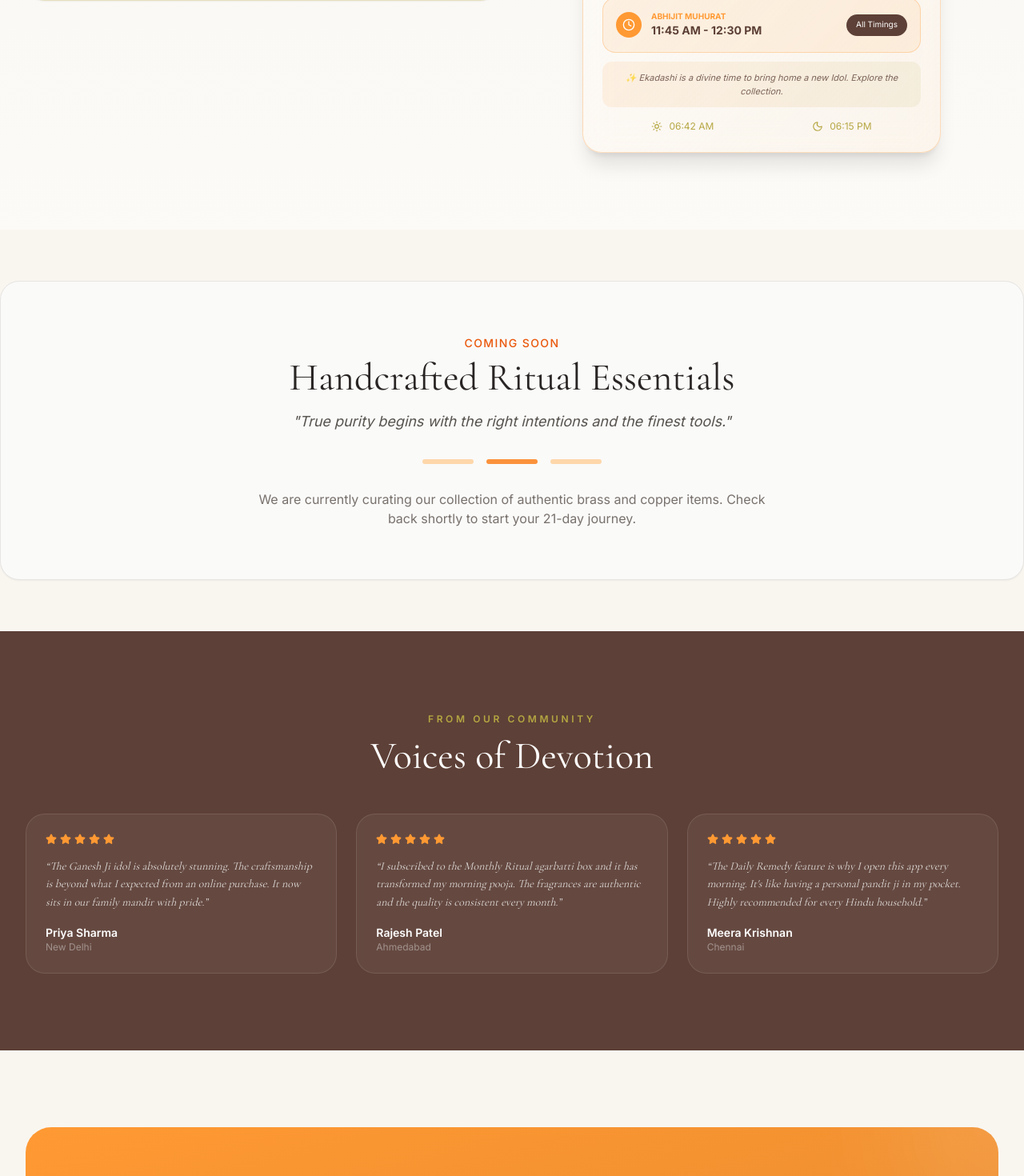
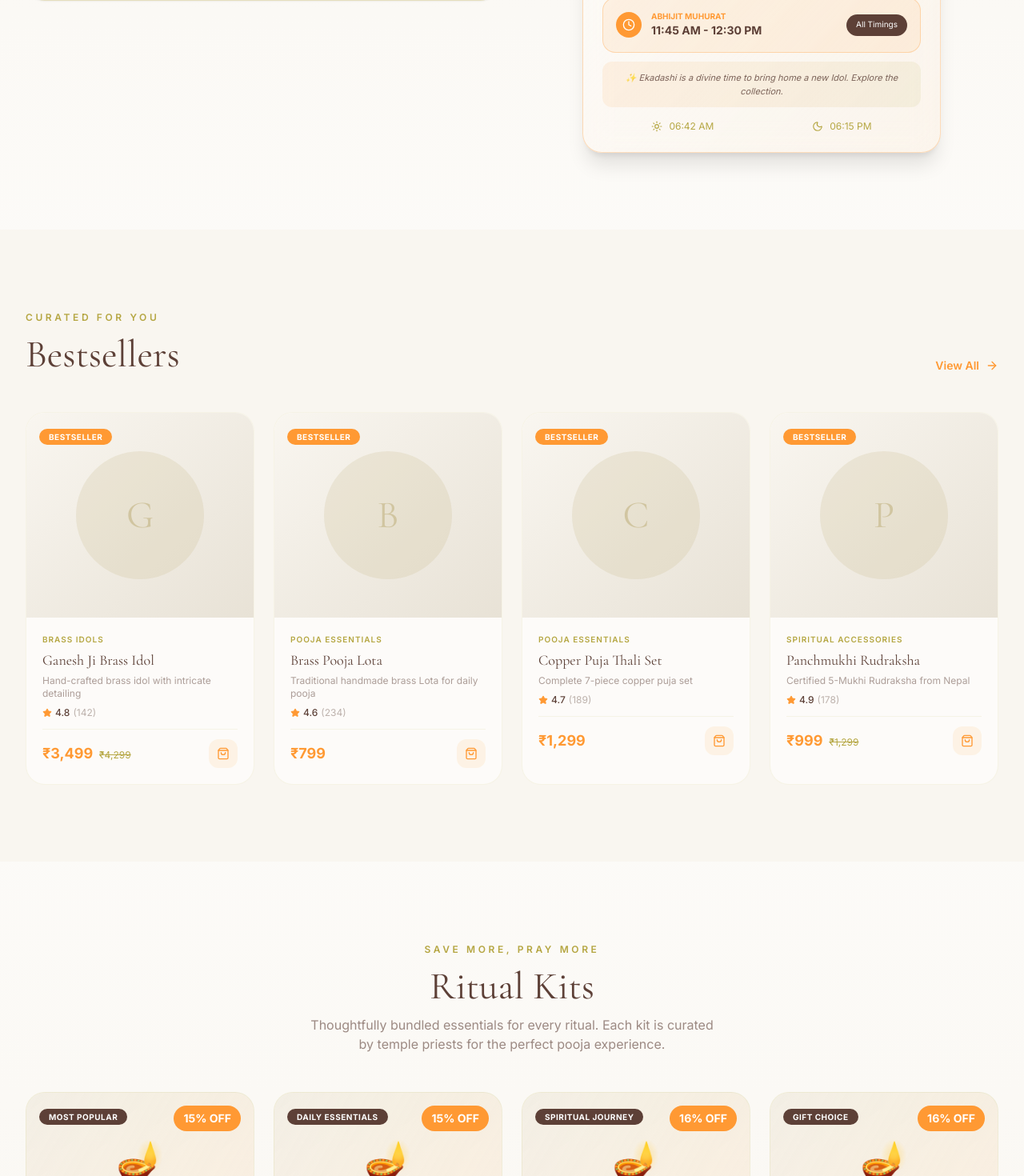
Before and after one commit to kuldeepsharma1996sk-code/e-commerce-satvik, a Next.js app: page / in a window 1280 px wide. Shown: the part 1330-2800 px from the top of the page at 80% size. Built offline with nearby package versions, Linux system fonts and the light colour scheme.

Commit message:
Revert: Reset project state except for Ganesha hero image

```diff
--- a/package.json
+++ b/package.json
@@ -1,5 +1,5 @@
 {
-  "name": "sattvik-home",
+  "name": "e-commerce",
   "version": "0.1.0",
   "private": true,
   "scripts": {
--- a/src/app/layout.tsx
+++ b/src/app/layout.tsx
@@ -8,7 +8,7 @@ import { AuthProvider } from "@/context/AuthContext";
 import "./globals.css";
 
 export const metadata: Metadata = {
-  title: "SATTVIK HOME — Sacred Idols & Pooja Essentials",
+  title: "Antigravity — Sacred Idols & Pooja Essentials",
   description:
     "Authentic hand-crafted brass idols, pooja essentials, premium agarbatti, and daily spiritual guidance. Bridge ancient wisdom with modern living.",
   keywords: [
@@ -23,7 +23,7 @@ export const metadata: Metadata = {
     "Daily Remedy",
   ],
   openGraph: {
-    title: "SATTVIK HOME — Sacred Idols & Pooja Essentials",
+    title: "Antigravity — Sacred Idols & Pooja Essentials",
     description:
       "Authentic hand-crafted brass idols, pooja essentials, and daily spiritual guidance.",
     type: "website",
--- a/src/app/login/page.tsx
+++ b/src/app/login/page.tsx
@@ -69,7 +69,7 @@ export default function LoginPage() {
                                 type="email"
                                 value={email}
                                 onChange={(e) => setEmail(e.target.value)}
-                                placeholder="bhakt@sattvikhomes.com"
+                                placeholder="bhakt@amala.in"
                                 required
                                 className="w-full pl-11 pr-4 py-3.5 bg-white/80 border border-[#B5A642]/20 rounded-xl text-[#5D4037] placeholder:text-[#B5A642]/40 focus:outline-none focus:border-[#FF9933] transition-colors"
                             />
@@ -140,7 +140,7 @@ export default function LoginPage() {
                             Demo Credentials
                         </p>
                         <p className="text-xs text-[#5D4037]/60">
-                            <strong>Email:</strong> bhakt@sattvikhomes.com
+                            <strong>Email:</strong> bhakt@amala.in
                         </p>
                         <p className="text-xs text-[#5D4037]/60">
                             <strong>Password:</strong> Shanti123
@@ -149,7 +149,7 @@ export default function LoginPage() {
                 </form>
 
                 <p className="text-center text-xs text-[#5D4037]/40 mt-6">
-                    New to SATTVIK HOME?{" "}
+                    New to Antigravity?{" "}
                     <Link href="/collection" className="text-[#FF9933] font-semibold hover:underline">
                         Start Shopping
                     </Link>
--- a/src/app/page.tsx
+++ b/src/app/page.tsx
@@ -149,27 +149,92 @@ export default function HomePage() {
         </div>
       </section>
 
-      {/* ======== COMING SOON SECTION ======== */}
-      <section className="bg-stone-50 border border-stone-200 rounded-3xl p-8 md:p-16 my-16 text-center shadow-sm max-w-7xl mx-auto px-4 sm:px-6 lg:px-8">
-        <div className="max-w-2xl mx-auto">
-          <span className="text-orange-600 font-medium tracking-widest uppercase text-sm">
-            Coming Soon
-          </span>
-          <h2 className="text-3xl md:text-5xl font-serif text-stone-800 mt-2 mb-4">
-            Handcrafted Ritual Essentials
-          </h2>
-          <p className="text-stone-600 leading-relaxed italic text-lg">
-            "True purity begins with the right intentions and the finest tools."
-          </p>
-          <div className="mt-8 flex justify-center gap-4">
-            <div className="h-1.5 w-16 bg-orange-200 rounded-full"></div>
-            <div className="h-1.5 w-16 bg-orange-400 rounded-full"></div>
-            <div className="h-1.5 w-16 bg-orange-200 rounded-full"></div>
+      {/* ======== FEATURED PRODUCTS ======== */}
+      <section className="py-16 md:py-24">
+        <div className="max-w-7xl mx-auto px-4 sm:px-6 lg:px-8">
+          <motion.div {...fadeInUp} className="flex justify-between items-end mb-12">
+            <div>
+              <span className="text-xs font-semibold uppercase tracking-[0.3em] text-[#B5A642]">
+                Curated for You
+              </span>
+              <h2 className="text-3xl md:text-5xl font-serif text-[#5D4037] mt-3">
+                Bestsellers
+              </h2>
+            </div>
+            <Link
+              href="/collection"
+              className="hidden md:flex items-center gap-2 text-sm font-semibold text-[#FF9933] hover:text-[#e68a2e] transition-colors"
+            >
+              View All <ArrowRight size={16} />
+            </Link>
+          </motion.div>
+
+          <div className="grid grid-cols-2 md:grid-cols-4 gap-4 md:gap-6">
+            {featuredProducts.map((product, i) => (
+              <ProductCard key={product.id} product={product} index={i} />
+            ))}
           </div>
-          <p className="mt-8 text-stone-500 text-sm md:text-base">
-            We are currently curating our collection of authentic brass and copper items.
-            Check back shortly to start your 21-day journey.
-          </p>
+
+          <div className="mt-8 text-center md:hidden">
+            <Link
+              href="/collection"
+              className="inline-flex items-center gap-2 text-sm font-semibold text-[#FF9933]"
+            >
+              View All Products <ArrowRight size={16} />
+            </Link>
+          </div>
+        </div>
+      </section>
+
+      {/* ======== RITUAL KITS ======== */}
+      <section className="py-16 md:py-24 bg-gradient-to-b from-white/50 to-ivory">
+        <div className="max-w-7xl mx-auto px-4 sm:px-6 lg:px-8">
+          <motion.div {...fadeInUp} className="text-center mb-12">
+            <span className="text-xs font-semibold uppercase tracking-[0.3em] text-[#B5A642]">
+              Save More, Pray More
+            </span>
+            <h2 className="text-3xl md:text-5xl font-serif text-[#5D4037] mt-3">
+              Ritual Kits
+            </h2>
+            <p className="text-[#5D4037]/60 mt-3 max-w-lg mx-auto">
+              Thoughtfully bundled essentials for every ritual. Each kit is
+              curated by temple priests for the perfect pooja experience.
+            </p>
+          </motion.div>
+
+          <div className="grid grid-cols-1 md:grid-cols-2 lg:grid-cols-4 gap-6">
+            {ritualKits.map((kit, i) => (
+              <RitualKitCard key={kit.id} kit={kit} index={i} />
+            ))}
+          </div>
+        </div>
+      </section>
+
+      {/* ======== NEW ARRIVALS ======== */}
+      <section className="py-16 md:py-24">
+        <div className="max-w-7xl mx-auto px-4 sm:px-6 lg:px-8">
+          <motion.div {...fadeInUp} className="flex justify-between items-end mb-12">
+            <div>
+              <span className="text-xs font-semibold uppercase tracking-[0.3em] text-[#B5A642]">
+                Just Arrived
+              </span>
+              <h2 className="text-3xl md:text-5xl font-serif text-[#5D4037] mt-3">
+                New & Exclusive
+              </h2>
+            </div>
+            <Link
+              href="/collection"
+              className="hidden md:flex items-center gap-2 text-sm font-semibold text-[#FF9933] hover:text-[#e68a2e]"
+            >
+              View All <ArrowRight size={16} />
+            </Link>
+          </motion.div>
+
+          <div className="grid grid-cols-2 md:grid-cols-4 gap-4 md:gap-6">
+            {newArrivals.map((product, i) => (
+              <ProductCard key={product.id} product={product} index={i} />
+            ))}
+          </div>
         </div>
       </section>
 
--- a/src/app/remedies/page.tsx
+++ b/src/app/remedies/page.tsx
@@ -13,7 +13,7 @@ export default function RemediesPage() {
     const selectedPrediction = rashiPredictions.find((r) => r.rashi === selectedRashi);
 
     const shareRemedy = () => {
-        const text = `✨ *Daily Remedy from SATTVIK HOME* ✨\n\n*${todaysRemedy.title}*\n${todaysRemedy.content}\n\nRead more: https://sattvikhomes.com/remedies`;
+        const text = `✨ *Daily Remedy from Antigravity* ✨\n\n*${todaysRemedy.title}*\n${todaysRemedy.content}\n\nRead more: https://antigravity.in/remedies`;
         if (navigator.share) {
             navigator.share({ title: "Today's Remedy", text }).catch(() => { });
         } else {
--- a/src/components/layout/Footer.tsx
+++ b/src/components/layout/Footer.tsx
@@ -55,10 +55,10 @@ export default function Footer() {
                     <div className="col-span-2 md:col-span-1">
                         <div className="flex items-center gap-2 mb-4">
                             <div className="w-8 h-8 bg-[#FF9933] rounded-full flex items-center justify-center">
-                                <span className="text-white font-serif font-bold text-sm">S</span>
+                                <span className="text-white font-serif font-bold text-sm">A</span>
                             </div>
                             <span className="text-xl font-serif font-bold text-white">
-                                SATTVIK HOME
+                                Antigravity
                             </span>
                         </div>
                         <p className="text-sm text-white/50 leading-relaxed">
@@ -92,7 +92,7 @@ export default function Footer() {
                 {/* Bottom Bar */}
                 <div className="mt-12 pt-8 border-t border-white/10 flex flex-col md:flex-row justify-between items-center gap-4">
                     <p className="text-xs text-white/30">
-                        © 2026 SATTVIK HOME. All rights reserved. Made with devotion in India.
+                        © 2026 Antigravity. All rights reserved. Made with devotion in India.
                     </p>
                     <div className="flex gap-4 text-xs text-white/30">
                         <Link href="#" className="hover:text-white/60">Privacy Policy</Link>
--- a/src/components/layout/Header.tsx
+++ b/src/components/layout/Header.tsx
@@ -26,10 +26,10 @@ export default function Header() {
                         {/* Logo */}
                         <Link href="/" className="flex items-center gap-2">
                             <div className="w-8 h-8 bg-[#FF9933] rounded-full flex items-center justify-center">
-                                <span className="text-white font-serif font-bold text-sm">S</span>
+                                <span className="text-white font-serif font-bold text-sm">A</span>
                             </div>
                             <span className="text-xl md:text-2xl font-serif font-bold text-[#5D4037] tracking-tight">
-                                SATTVIK HOME
+                                Antigravity
                             </span>
                         </Link>
 
--- a/src/components/ui/DailyRemedyCard.tsx
+++ b/src/components/ui/DailyRemedyCard.tsx
@@ -13,7 +13,7 @@ interface DailyRemedyCardProps {
 
 export default function DailyRemedyCard({ remedy }: DailyRemedyCardProps) {
     const shareToWhatsApp = () => {
-        const text = `✨ *Daily Remedy from SATTVIK HOME* ✨\n\n*${remedy.title}*\n${remedy.content}\n\nStart your day with purpose: https://sattvikhomes.com`;
+        const text = `✨ *Daily Remedy from Antigravity* ✨\n\n*${remedy.title}*\n${remedy.content}\n\nStart your day with purpose: https://antigravity.in`;
         window.open(`https://wa.me/?text=${encodeURIComponent(text)}`, "_blank");
     };
 
```
Also changed, not shown: next.config.mjs (+15 -4 lines), public/manifest.json, 1 other file (tests, documents, lock files or other folders).
